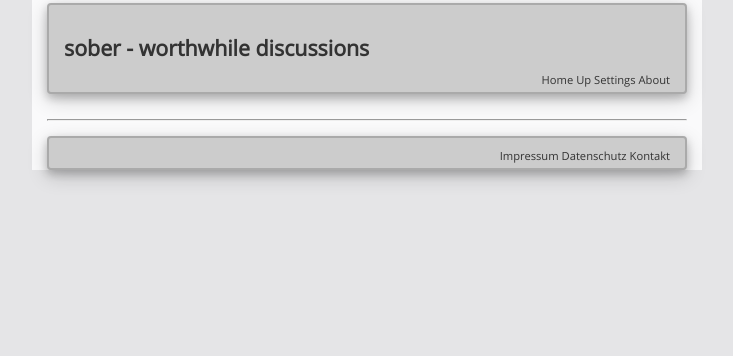
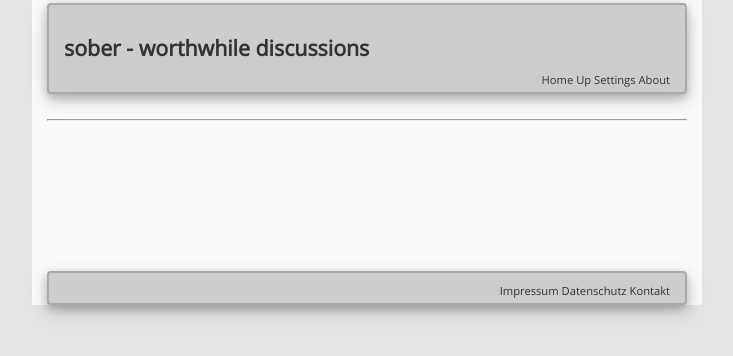
Before and after one commit to cknoll/django-sober, a Django app: page / in a window 1280 px wide. Shown: the top 356 px of the page, without its empty margins (273-1006 px from the left). Run offline with Django 3.2, Linux system fonts and the light colour scheme; data comes from the database, SQL or seed files in the repository.

Commit message:
more space above footer: space for last drop-down-menu

```diff
--- a/sober_app/static/sober/sober-base.css
+++ b/sober_app/static/sober/sober-base.css
@@ -107,16 +107,14 @@ h1 {
     position: sticky;
     top: 0;
     z-index: 2;
-
 }
 
 .box_footer {
 
     background-color: var(--color-gray1);
     border-color: var(--color-gray2);
-    margin-top:15px;
+    margin-top:150px;
     margin-bottom:0px;
-
 }
 
 .box_header_menu {
@@ -125,7 +123,6 @@ h1 {
     font-size:70%;
     margin-top:-5px;
     margin-bottom:5px;
-
 }
 
 /*links that look like text except on hover*/
```
